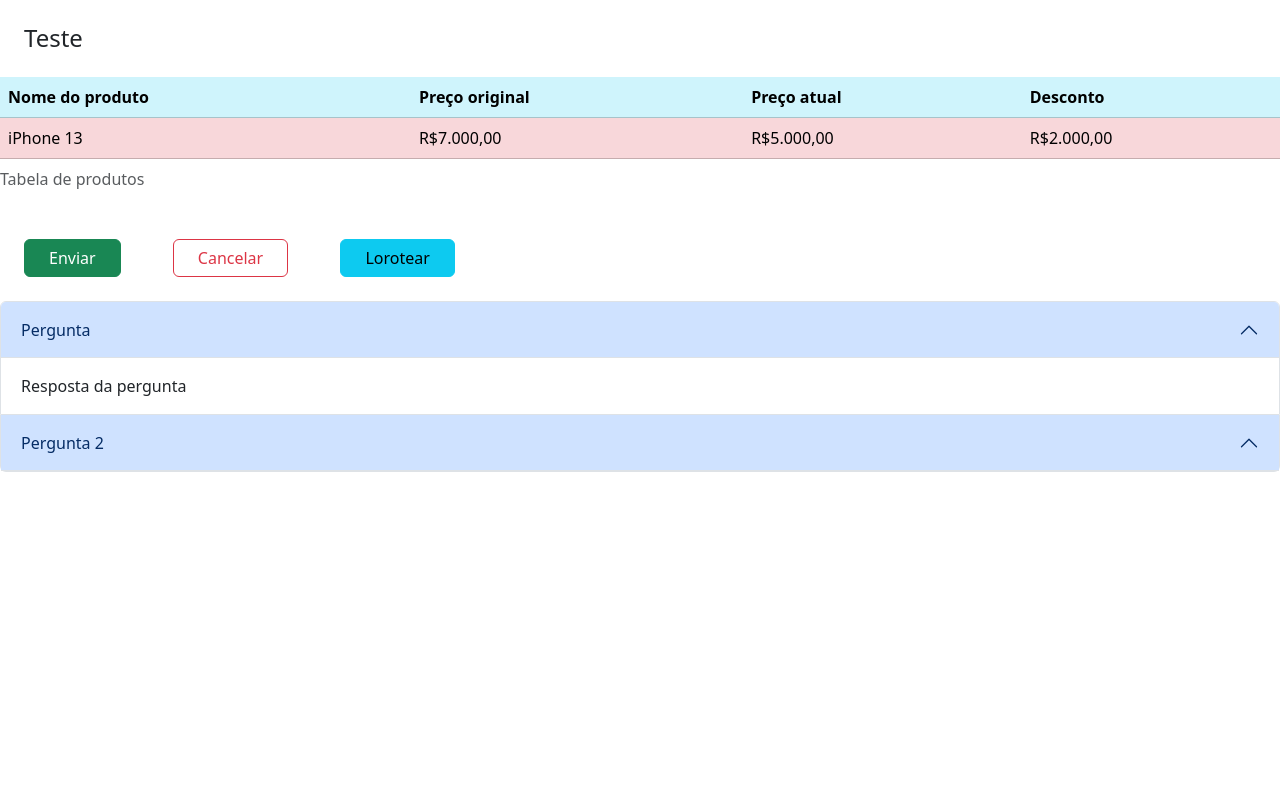
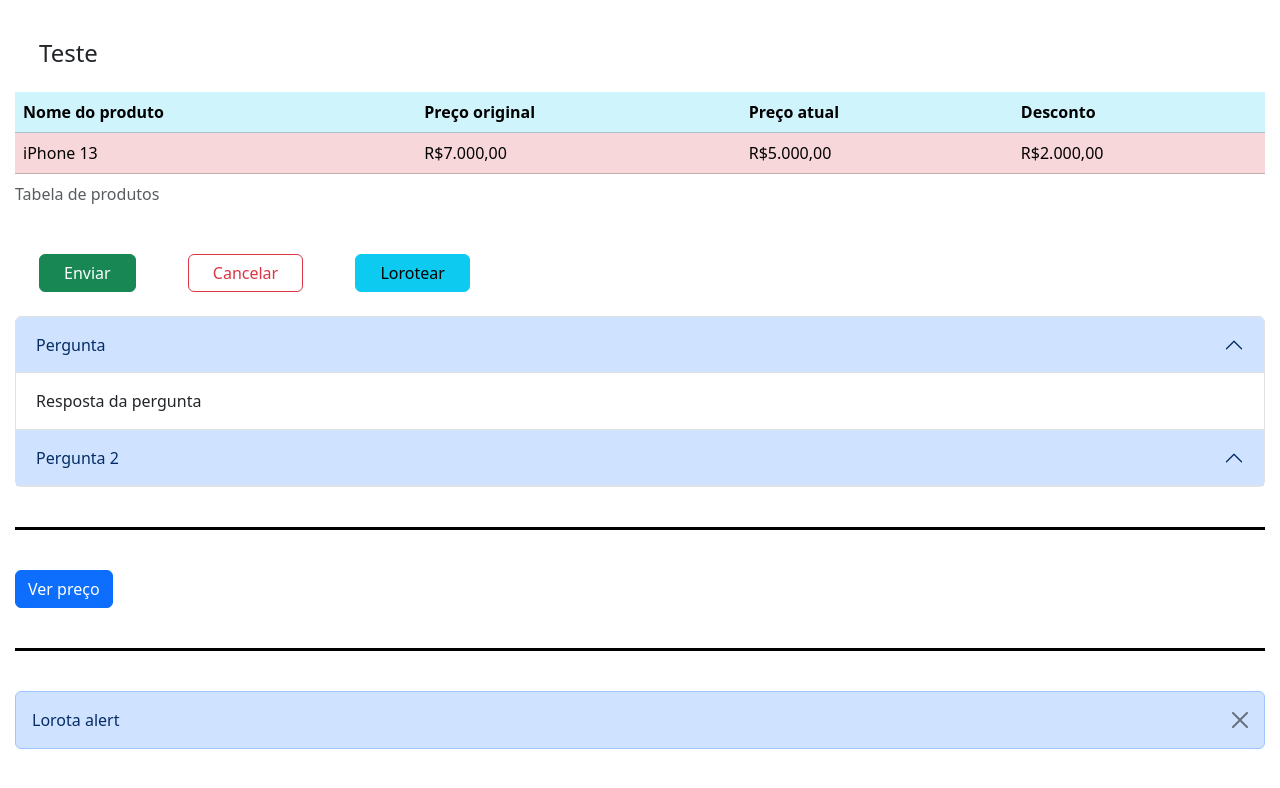
Before and after one commit to jrampo/EBAC-PROJECTs, a plain HTML site: page index.html in a window 1280 px wide. Drawn offline with nearby package versions, Linux system fonts and the light colour scheme.

Commit message:
accordion + collapse study base

```diff
--- a/index.html
+++ b/index.html
@@ -4,6 +4,7 @@
     <meta charset="UTF-8" />
     <meta name="viewport" content="width=device-width, initial-scale=1.0" />
     <title>BootStrap Ex</title>
+    <link rel="stylesheet" href="style.css">
     <link
       rel="stylesheet"
       href="https://cdn.jsdelivr.net/npm/bootstrap@5.3.2/dist/css/bootstrap.min.css"
@@ -65,6 +66,23 @@
         </div>
     </div>
 
+    <div class="bar"></div>
+    <!------------------------------------------------------------------------------------------------>
+
+    <button class="btn btn-primary" data-bs-toggle="collapse" data-bs-target="#preeco">
+        Ver preço
+    </button>
+
+    <div class="collapse" id="preeco">
+        <p>3x de R$300,00</p>
+    </div>
+
+    <div class="bar"></div>
+
+    <div class="alert alert-primary alert-dismissible">
+        <button class="btn-close" data-bs-dismiss="alert"></button>
+        Lorota alert</div>
+
     <script src="https://cdn.jsdelivr.net/npm/bootstrap@5.3.2/dist/js/bootstrap.bundle.min.js"></script> <!--SCRIPT JS DO BOOTSTRAP-->
   </body>
 </html>
--- a/style.css
+++ b/style.css
@@ -0,0 +1,14 @@
+.bar {
+  background-color: black;
+  height: 3px;
+  width: 100%;
+  margin: 40px 0 40px 0;
+}
+
+body {
+  padding: 15px;
+}
+
+p {
+  width: 300px;
+}
```
